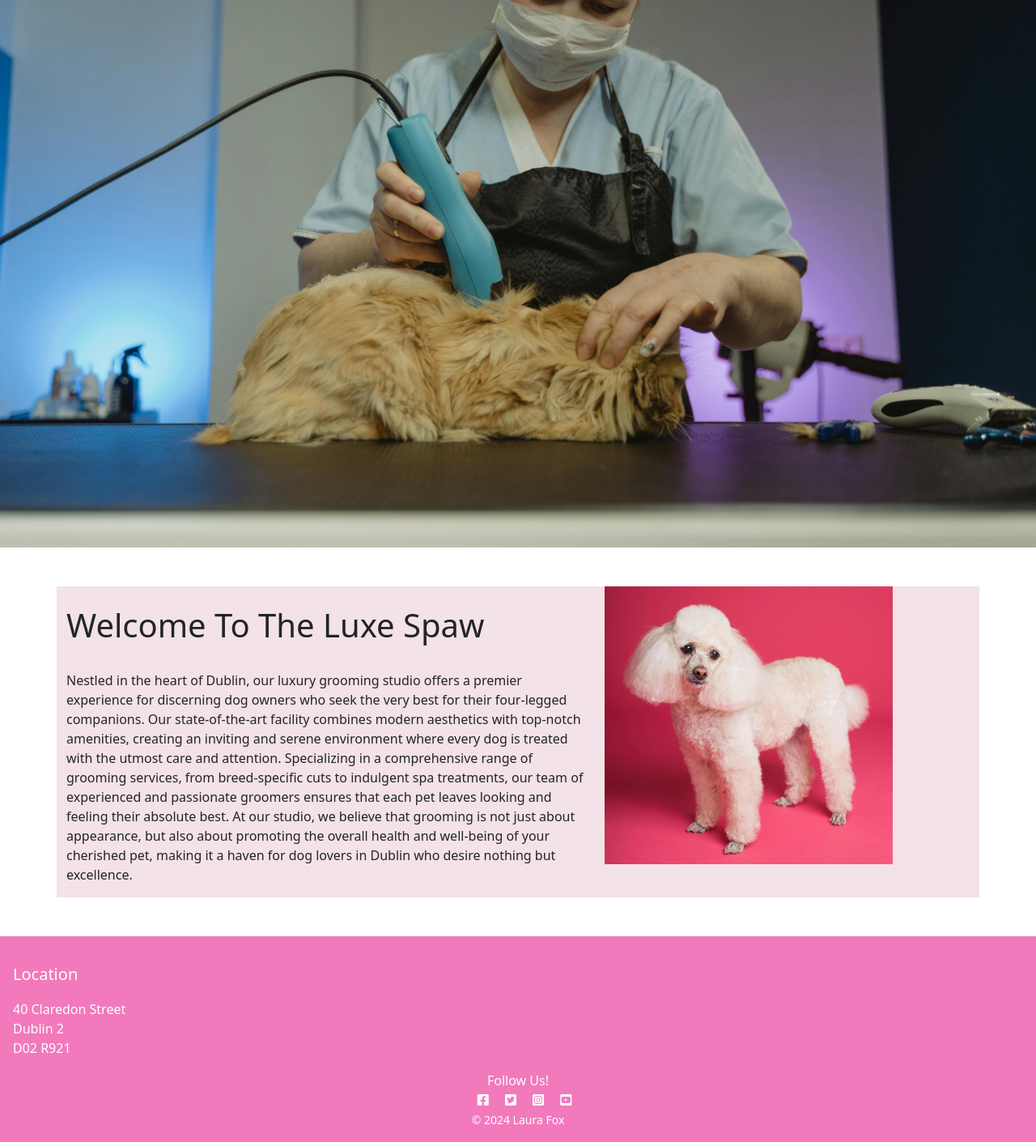
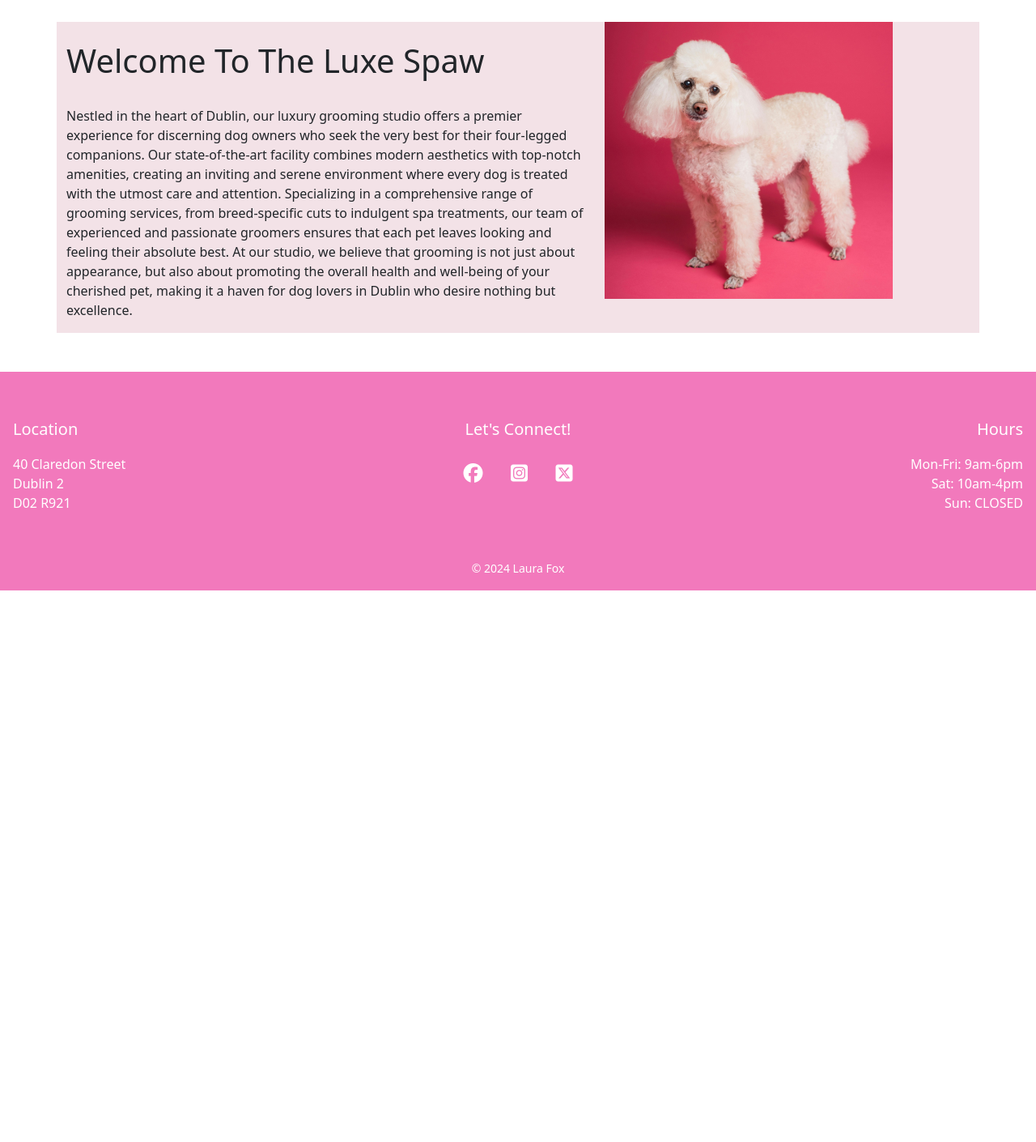
Before and after one commit to lauramayfox/the-luxe-spaw, a Django app: template templates/index.html in a window 1280 px wide. Shown: the part 233-1643 px from the top of the page at 81% size. After the commit the page ends 962 px from the top, so only its background shows below. Run offline with Django 4.2, Linux system fonts and the light colour scheme; the template is opened without the code that fills it, so the values that code supplies are empty; parts of the project's set-up code (start-up, migrations or seed data) failed here and were passed over; some libraries are stand-ins or nearby versions.

Commit message:
Footer synced up with styling and click through social links

```diff
--- a/static/css/style.css
+++ b/static/css/style.css
@@ -8,10 +8,18 @@ body {
 }
 
 
-.dark-bg {
+.container {
+    background-color: #f3e2e7;
+}
+
+/* Footer */
+
+.footer-bg {
     background-color: #F279BC;
 }
 
-.container {
-    background-color: #f3e2e7;
+.social-links i {
+    color:  white;
+    font-size: 1.5rem;
+    margin: 0.7rem;
 }
--- a/templates/base.html
+++ b/templates/base.html
@@ -33,7 +33,7 @@
     <nav class="navbar navbar-expand-lg navbar-light bg-white">
         <div class="container-fluid">
             <a class="navbar-brand" href="{% url 'home' %}"><span class="brand">The <span class="red-o"></span>Luxe <span
-                        class="thin">| Spaw</span></span></a>
+                        class="thin">Spaw</span></span></a>
             <button class="navbar-toggler" type="button" data-bs-toggle="collapse" data-bs-target="#navbarText"
                 aria-controls="navbarText" aria-expanded="false" aria-label="Toggle navigation">
                 <span class="navbar-toggler-icon"></span>
@@ -61,9 +61,9 @@
 
     </main>
 
-    <!-- Footer -->
-    <footer class="footer mt-auto py-3 dark-bg">
-
+    <footer class="footer mt-auto py-3 footer-bg">
+        <div class="container-fluid d-sm-flex d-md-inline">
+            <div class="row hstack justify-content-sm-center">
                 <div class="col-md-3 text-md-start justify-content-sm-center text-center text-white m-3">
                     <p class="lead align-top">Location</p>
                     <p>40 Claredon Street<br>
@@ -71,25 +71,39 @@
                         D02 R921
                     </p>
                 </div>
-
-
-        <p class="m-0 text-center text-white">Follow Us!</p>
-        <p class="m-0 text-center text-white">
-            <i class="fab fa-facebook-square ms-3"></i>
-            <i class="fab fa-twitter-square ms-3"></i>
-            <i class="fab fa-instagram-square ms-3"></i>
-            <i class="fab fa-youtube-square ms-3"></i>
+                <div class="col text-center m-3 text-white">
+                    <p class="lead align-top">Let's Connect!</p>
+                    <ul class="list-inline social-links ">
+                        <li class="list-inline-item">
+                            <a href="https://www.facebook.com/" target="_blank" rel="noopener"><i class="fa-brands fa-facebook"></i></a>
+                        </li>
+                        <li class="list-inline-item">
+                            <a href="https://www.instagram.com/" target="_blank" rel="noopener"><i class="fa-brands fa-square-instagram"></i></a>
+                        </li>
+                        <li class="list-inline-item">
+                            <a href="https://twitter.com/" target="_blank" rel="noopener"><i class="fa-brands fa-square-x-twitter"></i></a>
+                        </li>
+                    </ul>
+                </div>
+                <div class="col-md-3 text-md-end text-center text-white m-3">
+                    <p class="lead align-top">Hours</p>
+                    <p>Mon-Fri: 9am-6pm<br>
+                        Sat: 10am-4pm<br>
+                         Sun: CLOSED
                      </p>
-
                 </div>
-        <div class="m-0 text-center text-white">
+            </div>
+        </div>
+        <div class="container-fluid text-center text-white">
             <small>&copy; 2024 Laura Fox</small>
         </div>
     </footer>
 
+<!--BootStrap-->
     <script src="https://cdn.jsdelivr.net/npm/bootstrap@5.0.1/dist/js/bootstrap.bundle.min.js"
         integrity="sha384-gtEjrD/SeCtmISkJkNUaaKMoLD0//ElJ19smozuHV6z3Iehds+3Ulb9Bn9Plx0x4" crossorigin="anonymous">
         </script>
-
+<!--Font Awesome-->
+        <script src="https://kit.fontawesome.com/f5fb20c689.js" crossorigin="anonymous"></script>
 </body>
 </html>
--- a/templates/index.html
+++ b/templates/index.html
@@ -7,8 +7,8 @@
 
 {% block content %}
 <div class="bg-custom mt-auto">
-            <img class="w-90 h-50 mx-auto img-fluid" id="hero"
-                src="static/images/pexels2.jpg"
+            <video class="w-90 h-50 mx-auto img-fluid" id="hero"
+                src="static/images/groom.mp4"
                 alt="index_hero">
 
 </div>
```
Also changed, not shown: 1 other file. Lines whose indentation alone changed are shown as unchanged.
